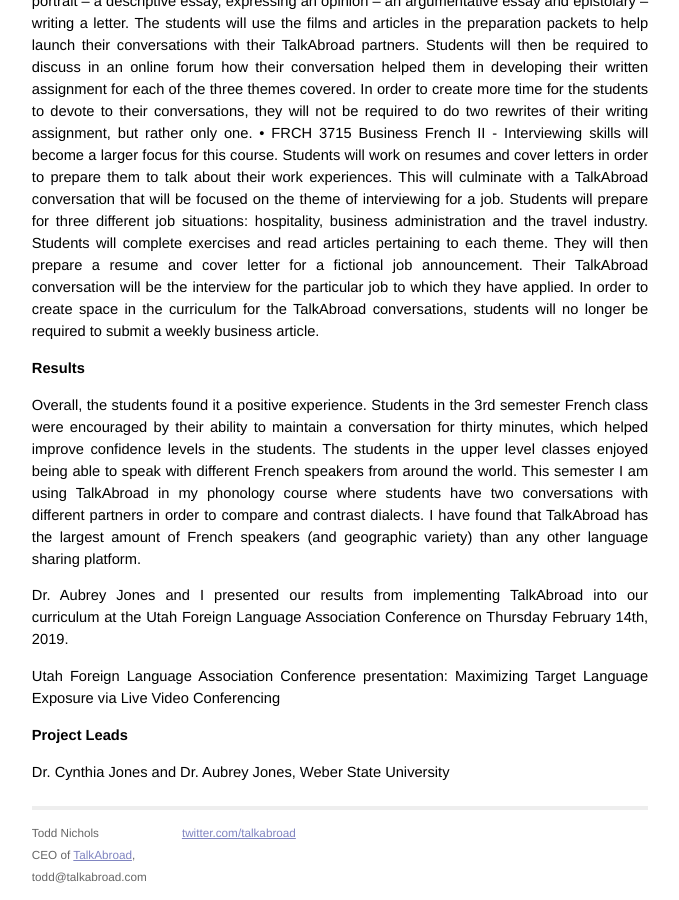
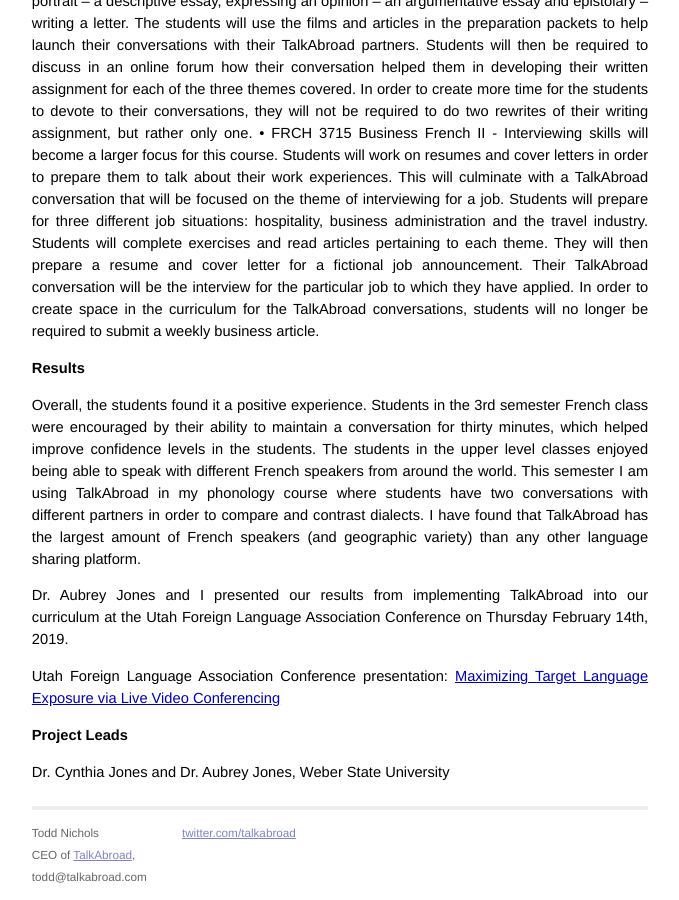
Before and after one commit to toddnichols/toddnichols.github.io, a Jekyll site: the page built from _posts/2018-07-20-Cynthia-Jones-Weber-State-University.md, in a window 1280 px wide and 900 px high, scrolled down 2006 px. Shown: the whole window, without its empty margins (300-979 px from the left). Built offline with Jekyll 4.4.1, drawn with Linux system fonts in a browser that asks for light colours; some of the changed lines change nothing that is shown.

Commit message:
pushing new article

```diff
--- a/_posts/2018-07-20-Cynthia-Jones-Weber-State-University.md
+++ b/_posts/2018-07-20-Cynthia-Jones-Weber-State-University.md
@@ -35,7 +35,7 @@
 
 Dr. Aubrey Jones and I presented our results from implementing TalkAbroad into our curriculum at the Utah Foreign Language Association Conference on Thursday February 14th, 2019.
 
-Utah Foreign Language Association Conference presentation: Maximizing Target Language Exposure via Live Video Conferencing
+Utah Foreign Language Association Conference presentation: <a href="https://s3.amazonaws.com/talk_videos/Joneses+UFLA+Talk+Abroad.pptx">Maximizing Target Language Exposure via Live Video Conferencing
 
 ## Project Leads
 Dr. Cynthia Jones and Dr. Aubrey Jones, Weber State University
```
